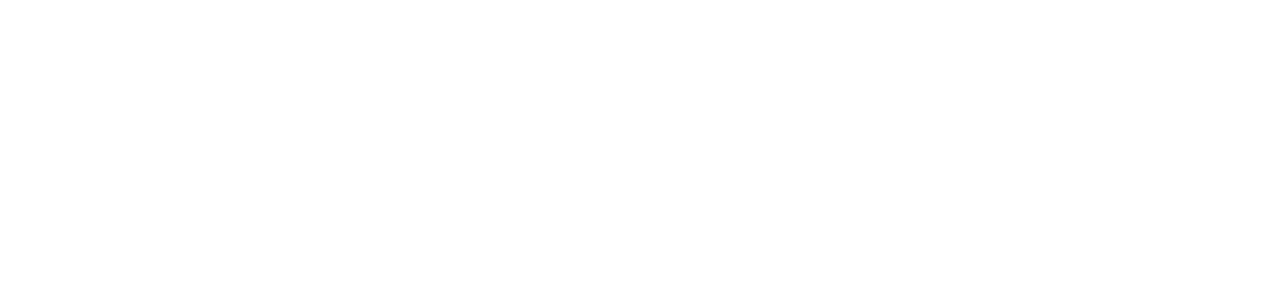
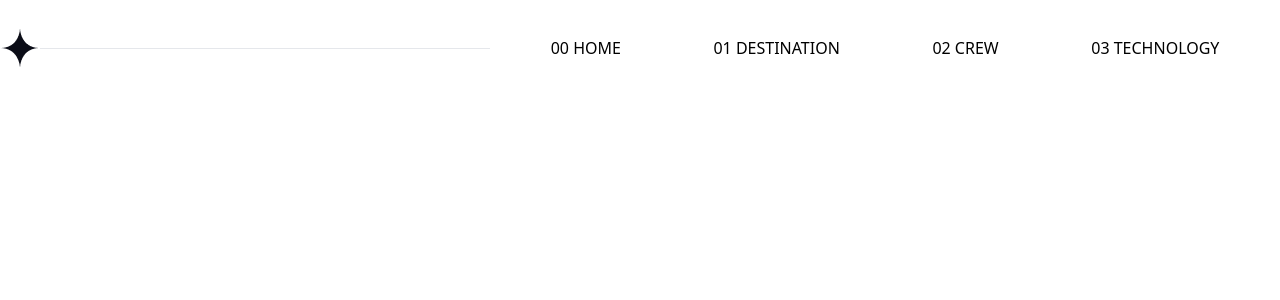
Before and after one commit to elvisowusu/Space_torism, a React (Vite) app: page / in a window 1280 px wide. Shown: the top 300 px of the page. Built offline with nearby package versions, Linux system fonts and the light colour scheme.

Commit message:
more features

```diff
--- a/src/App.jsx
+++ b/src/App.jsx
@@ -1,10 +1,11 @@
+import NavBar from "./components/NavBar"
 
 
 function App() {
 
   return (
     <div className="">
-
+      <NavBar/>
     </div>
   )
 }
--- /dev/null
+++ b/src/components/NavBar.jsx
@@ -0,0 +1,18 @@
+import logo from '../assets/logo.png';
+
+function NavBar() {
+    return (
+        <nav className='flex items-center justify-between lg:h-[96px]'>
+            <img src={logo} alt="" />
+            <hr className='text-red-700 lg:w-[473px] md:w-0'/>
+            <ul className='flex justify-evenly gap-[2rem]  lg:w-[830px]'>
+                <li>00 HOME</li>
+                <li>01 DESTINATION</li>
+                <li>02 CREW</li>
+                <li>03 TECHNOLOGY</li>
+            </ul>
+        </nav>
+    );
+}
+
+export default NavBar;
```
